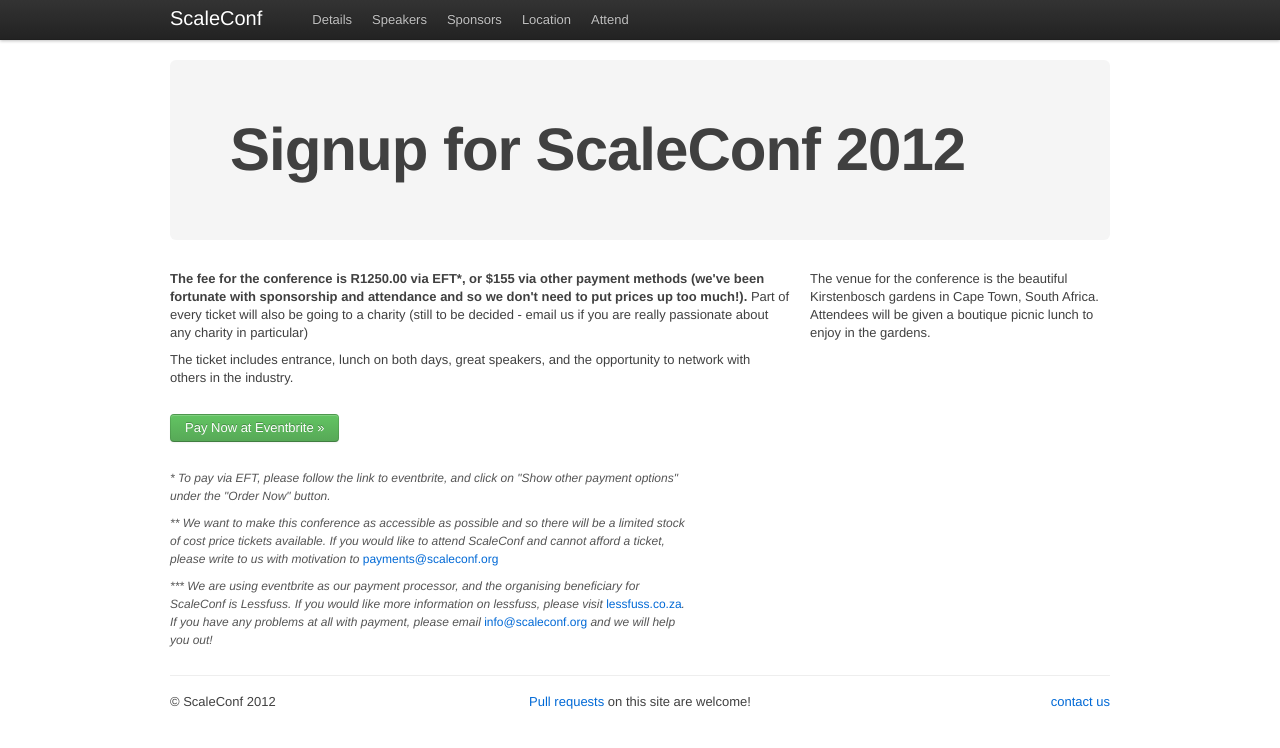
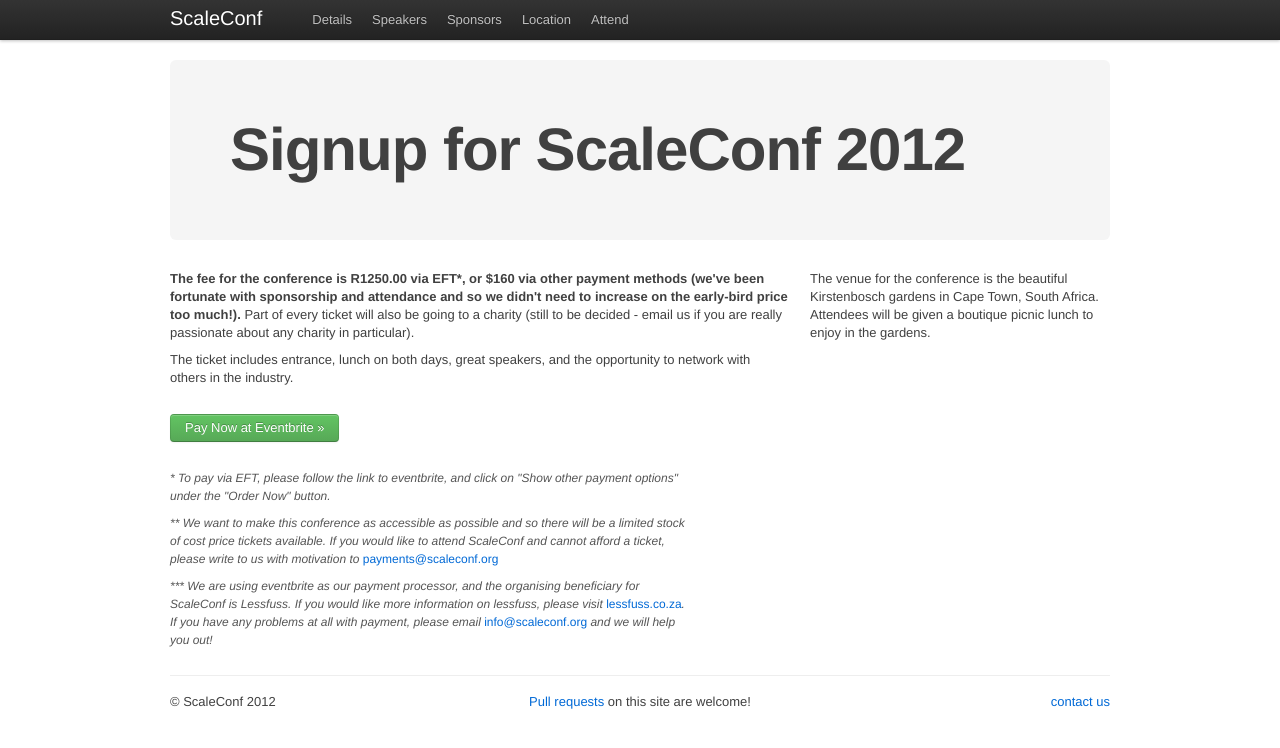
Before and after one commit to scaleconf/scaleconf.github.com, a Jekyll site: the page built from attend.html, in a window 1280 px wide. Shown: the top 748 px of the page. Built offline with Jekyll 4.4.1, drawn with Linux system fonts in a browser that asks for light colours; Markdown is read by kramdown in place of the engine named in the settings.

Commit message:
Minor tweaks to copy - increase price to 60 to cover eventbrite fee

```diff
--- a/attend.html
+++ b/attend.html
@@ -10,7 +10,18 @@ meta-description: Scaleconf Signup
 
       <div class="row">
           <div class='span-two-thirds'>
-              <p><b>The fee for the conference is R1250.00 via EFT*, or $155 via other payment methods (we've been fortunate with sponsorship and attendance and so we don't need to put prices up too much!).</b> Part of every ticket will also be going to a charity (still to be decided - email us if you are really passionate about any charity in particular)</p>
+              <p>
+              <b>
+                The fee for the conference is R1250.00 via EFT*, or $160 via
+                other payment methods (we've been fortunate with sponsorship
+                and attendance and so we didn't need to increase on the
+                early-bird price too much!).
+              </b>
+                Part of every ticket will also be going to a charity (still to be
+                decided - email us if you are really passionate about any charity
+                in particular).
+              </p>
+
               <p>The ticket includes entrance, lunch on both days, great speakers, and the opportunity to network with others in the industry.</p>
           </div>
           <div class='span-one-third'>
--- a/index.html
+++ b/index.html
@@ -14,7 +14,7 @@ meta-description: Scaleconf is a web scalability conference about working and bu
           <div class='span16'>
               <div class='alert-message block-message info' style='background: #D8E8C2; border-color: #B6D193;'>
                   <p>
-                  Early bird sign-ups finish with the end of 2011, after which ticket prices will cost R1250.
+                  Early bird sign-ups finish with the end of 2011, after which tickets will cost R1250.
                   Each ticket includes entrance, lunch on both days, great speakers, and the opportunity to network with others in the industry.</p>
                   <br/>
                   <a class='btn success' href='/attend'>Register now</a>
```
